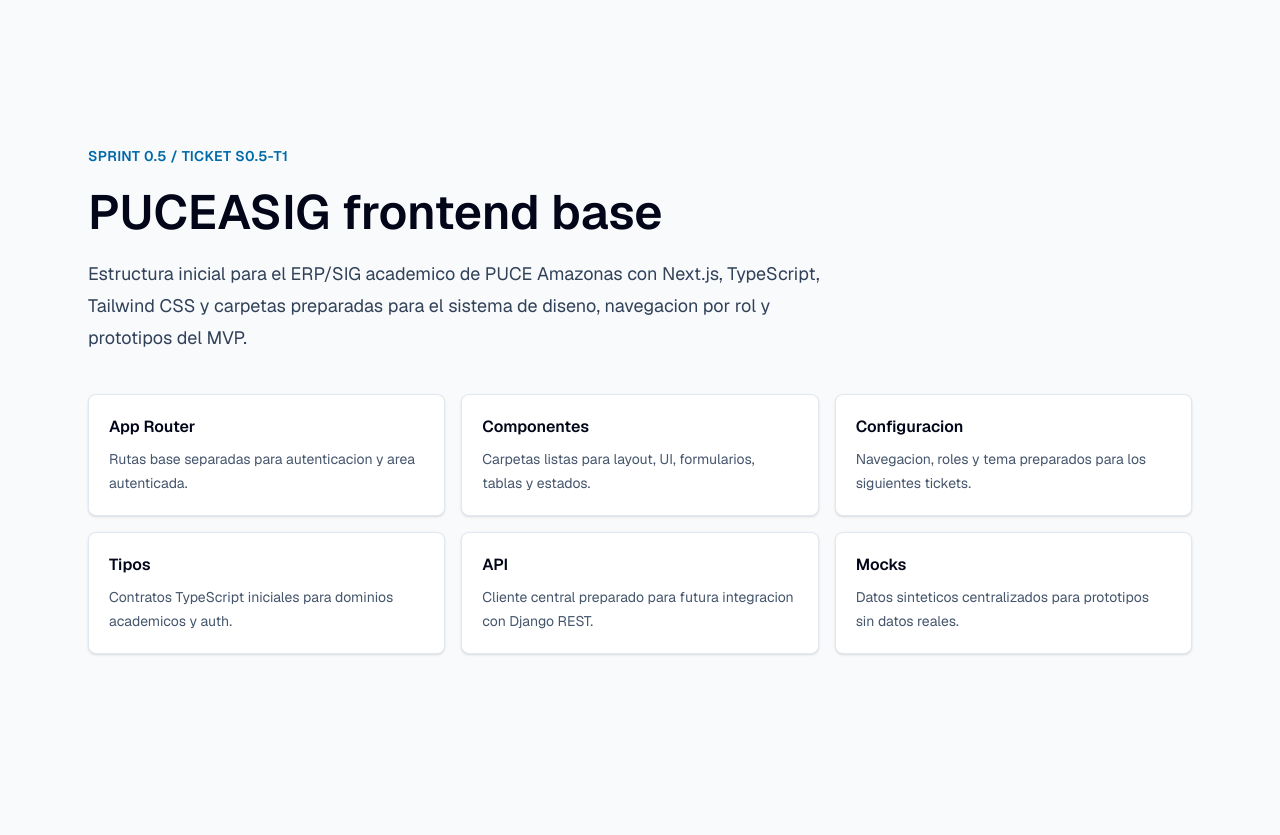
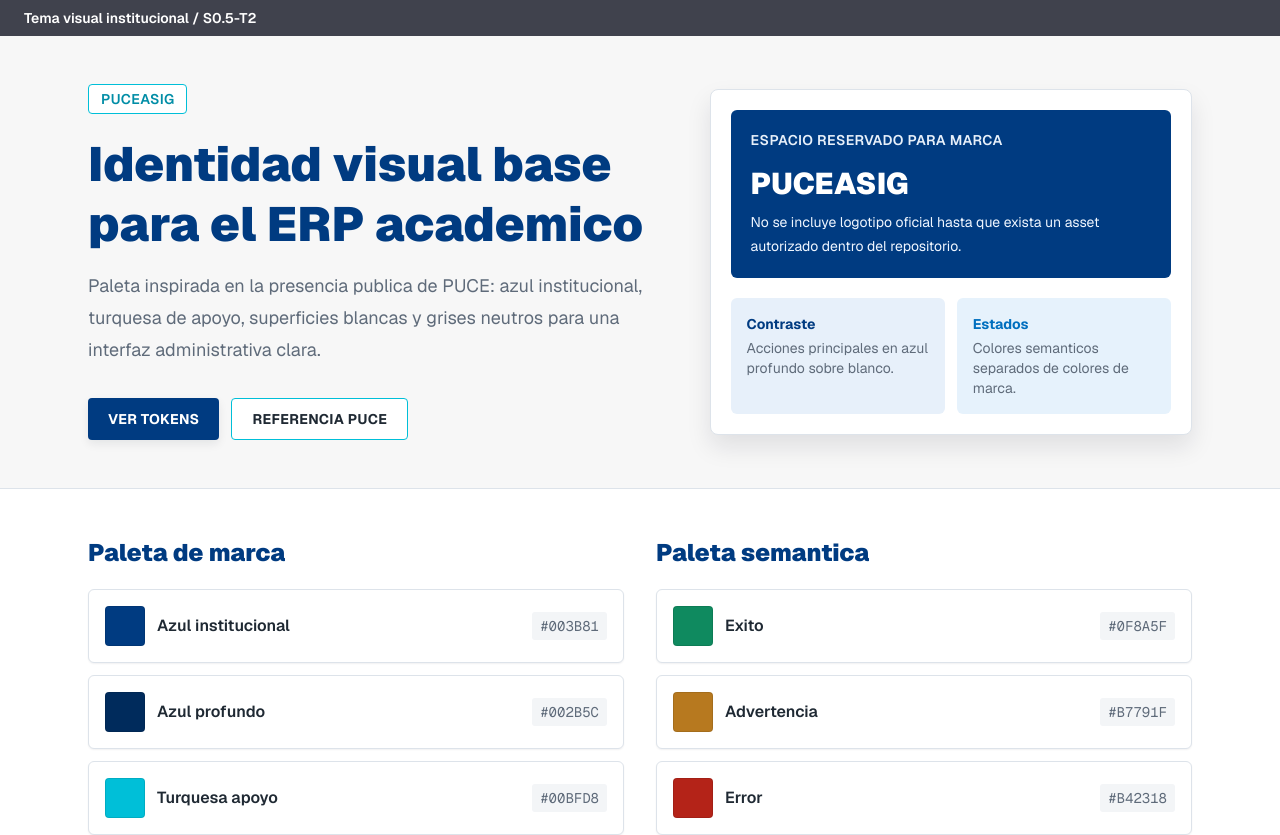
Before and after one commit to Peperus/puceasigcx, a Next.js app in the folder frontend/: page / in a window 1280 px wide. Shown: the top 835 px of the page. Before the commit the page ends 800 px from the top, so only its background shows below. Built offline with nearby package versions, Linux system fonts and the light colour scheme.

Commit message:
feat: define institutional frontend theme

```diff
--- a/frontend/app/globals.css
+++ b/frontend/app/globals.css
@@ -1,23 +1,114 @@
 @import "tailwindcss";
 
 :root {
-  --background: #f8fafc;
-  --foreground: #0f172a;
+  --color-brand-primary: #003b81;
+  --color-brand-primary-dark: #002b5c;
+  --color-brand-primary-soft: #e7f0fa;
+  --color-brand-secondary: #00bfd8;
+  --color-brand-secondary-dark: #008da6;
+  --color-brand-sky: #00a0dd;
+  --color-brand-topbar: #40424d;
+
+  --color-neutral-white: #ffffff;
+  --color-neutral-background: #f7f7f7;
+  --color-neutral-surface: #ffffff;
+  --color-neutral-surface-muted: #f3f5f7;
+  --color-neutral-border: #dde3ea;
+  --color-neutral-text: #1f2933;
+  --color-neutral-text-muted: #5f6b7a;
+  --color-neutral-text-subtle: #7b8794;
+
+  --color-semantic-success: #0f8a5f;
+  --color-semantic-success-soft: #e7f6ef;
+  --color-semantic-warning: #b7791f;
+  --color-semantic-warning-soft: #fff5da;
+  --color-semantic-danger: #b42318;
+  --color-semantic-danger-soft: #fdecec;
+  --color-semantic-info: #006fbf;
+  --color-semantic-info-soft: #e6f2fc;
+
+  --radius-xs: 3px;
+  --radius-sm: 4px;
+  --radius-md: 6px;
+  --radius-lg: 8px;
+
+  --shadow-xs: 0 1px 2px rgb(15 23 42 / 0.06);
+  --shadow-sm: 0 4px 10px rgb(15 23 42 / 0.08);
+  --shadow-md: 0 12px 24px rgb(15 23 42 / 0.1);
+  --shadow-focus: 0 0 0 3px rgb(0 191 216 / 0.28);
+
+  --size-input-height: 42px;
+  --size-button-height: 42px;
+  --size-sidebar-width: 280px;
+  --size-header-height: 64px;
+
+  --background: var(--color-neutral-background);
+  --foreground: var(--color-neutral-text);
 }
 
 @theme inline {
   --color-background: var(--background);
   --color-foreground: var(--foreground);
+  --color-puce-blue: var(--color-brand-primary);
+  --color-puce-blue-dark: var(--color-brand-primary-dark);
+  --color-puce-blue-soft: var(--color-brand-primary-soft);
+  --color-puce-turquoise: var(--color-brand-secondary);
+  --color-puce-turquoise-dark: var(--color-brand-secondary-dark);
+  --color-puce-sky: var(--color-brand-sky);
+  --color-puce-topbar: var(--color-brand-topbar);
+  --color-ui-background: var(--color-neutral-background);
+  --color-ui-white: var(--color-neutral-white);
+  --color-ui-surface: var(--color-neutral-surface);
+  --color-ui-surface-muted: var(--color-neutral-surface-muted);
+  --color-ui-border: var(--color-neutral-border);
+  --color-ui-text: var(--color-neutral-text);
+  --color-ui-text-muted: var(--color-neutral-text-muted);
+  --color-ui-text-subtle: var(--color-neutral-text-subtle);
+  --color-status-success: var(--color-semantic-success);
+  --color-status-success-soft: var(--color-semantic-success-soft);
+  --color-status-warning: var(--color-semantic-warning);
+  --color-status-warning-soft: var(--color-semantic-warning-soft);
+  --color-status-danger: var(--color-semantic-danger);
+  --color-status-danger-soft: var(--color-semantic-danger-soft);
+  --color-status-info: var(--color-semantic-info);
+  --color-status-info-soft: var(--color-semantic-info-soft);
+  --radius-puce-sm: var(--radius-sm);
+  --radius-puce-md: var(--radius-md);
+  --radius-puce-lg: var(--radius-lg);
+  --shadow-puce-xs: var(--shadow-xs);
+  --shadow-puce-sm: var(--shadow-sm);
+  --shadow-puce-md: var(--shadow-md);
   --font-sans: var(--font-geist-sans);
   --font-mono: var(--font-geist-mono);
+}
+
+* {
+  box-sizing: border-box;
+}
+
+html {
+  background: var(--background);
 }
 
 body {
   background: var(--background);
   color: var(--foreground);
-  font-family: var(--font-geist-sans), Arial, Helvetica, sans-serif;
+  font-family: var(--font-geist-sans), "Open Sans", Arial, Helvetica, sans-serif;
+  min-height: 100vh;
 }
 
-* {
-  box-sizing: border-box;
+::selection {
+  background: var(--color-brand-primary-soft);
+  color: var(--color-brand-primary-dark);
 }
+
+:focus-visible {
+  box-shadow: var(--shadow-focus);
+  outline: 2px solid transparent;
+  outline-offset: 2px;
+}
+
+a {
+  color: inherit;
+  text-decoration: none;
+}
--- a/frontend/app/page.tsx
+++ b/frontend/app/page.tsx
@@ -1,38 +1,165 @@
-import { frontendModules } from "@/lib/mock-data";
+import { themeConfig } from "@/config/theme";
+
+const brandSwatches = [
+  ["Azul institucional", themeConfig.colors.brand.primary],
+  ["Azul profundo", themeConfig.colors.brand.primaryDark],
+  ["Turquesa apoyo", themeConfig.colors.brand.secondary],
+  ["Celeste enlace", themeConfig.colors.brand.sky],
+  ["Barra superior", themeConfig.colors.brand.topbar],
+] as const;
+
+const semanticSwatches = [
+  ["Exito", themeConfig.colors.semantic.success],
+  ["Advertencia", themeConfig.colors.semantic.warning],
+  ["Error", themeConfig.colors.semantic.danger],
+  ["Informacion", themeConfig.colors.semantic.info],
+] as const;
 
 export default function Home() {
   return (
-    <main className="min-h-screen bg-slate-50 text-slate-950">
-      <section className="mx-auto flex min-h-screen w-full max-w-6xl flex-col justify-center px-6 py-12">
-        <p className="text-sm font-semibold uppercase tracking-wide text-sky-700">
-          Sprint 0.5 / Ticket S0.5-T1
-        </p>
-        <div className="mt-4 max-w-3xl">
-          <h1 className="text-4xl font-semibold leading-tight sm:text-5xl">
-            PUCEASIG frontend base
-          </h1>
-          <p className="mt-4 text-lg leading-8 text-slate-700">
-            Estructura inicial para el ERP/SIG academico de PUCE Amazonas con
-            Next.js, TypeScript, Tailwind CSS y carpetas preparadas para el
-            sistema de diseno, navegacion por rol y prototipos del MVP.
-          </p>
+    <main className="min-h-screen bg-ui-background text-ui-text">
+      <div
+        className="bg-puce-topbar px-6 py-2 text-sm font-semibold"
+        style={{ color: themeConfig.colors.neutral.white }}
+      >
+        Tema visual institucional / S0.5-T2
+      </div>
+
+      <section className="mx-auto w-full max-w-6xl px-6 py-12">
+        <div className="grid gap-8 lg:grid-cols-[1.1fr_0.9fr] lg:items-center">
+          <div>
+            <div className="inline-flex rounded-puce-sm border border-puce-turquoise bg-white px-3 py-1 text-sm font-semibold uppercase tracking-wide text-puce-turquoise-dark">
+              PUCEASIG
+            </div>
+            <h1 className="mt-5 max-w-3xl text-4xl font-black leading-tight text-puce-blue sm:text-5xl">
+              Identidad visual base para el ERP academico
+            </h1>
+            <p className="mt-4 max-w-2xl text-lg leading-8 text-ui-text-muted">
+              Paleta inspirada en la presencia publica de PUCE: azul
+              institucional, turquesa de apoyo, superficies blancas y grises
+              neutros para una interfaz administrativa clara.
+            </p>
+            <div className="mt-8 flex flex-wrap gap-3">
+              <a
+                className="inline-flex h-[42px] items-center rounded-puce-sm bg-puce-blue px-5 text-sm font-bold uppercase tracking-wide shadow-puce-sm"
+                href="#tokens"
+                style={{ color: themeConfig.colors.neutral.white }}
+              >
+                Ver tokens
+              </a>
+              <a
+                className="inline-flex h-[42px] items-center rounded-puce-sm border border-puce-turquoise bg-white px-5 text-sm font-bold uppercase tracking-wide text-puce-turquoise-dark"
+                href="https://www.puce.edu.ec/"
+              >
+                Referencia PUCE
+              </a>
+            </div>
+          </div>
+
+          <div className="rounded-puce-lg border border-ui-border bg-white p-5 shadow-puce-md">
+            <div
+              className="rounded-puce-md bg-puce-blue p-5"
+              style={{ color: themeConfig.colors.neutral.white }}
+            >
+              <p className="text-sm font-semibold uppercase tracking-wide text-puce-blue-soft">
+                Espacio reservado para marca
+              </p>
+              <p className="mt-4 text-3xl font-black">PUCEASIG</p>
+              <p className="mt-2 text-sm leading-6 text-blue-50">
+                No se incluye logotipo oficial hasta que exista un asset
+                autorizado dentro del repositorio.
+              </p>
+            </div>
+            <div className="mt-5 grid gap-3 sm:grid-cols-2">
+              <div className="rounded-puce-md bg-puce-blue-soft p-4">
+                <p className="text-sm font-bold text-puce-blue">
+                  Contraste
+                </p>
+                <p className="mt-1 text-sm text-ui-text-muted">
+                  Acciones principales en azul profundo sobre blanco.
+                </p>
+              </div>
+              <div className="rounded-puce-md bg-status-info-soft p-4">
+                <p className="text-sm font-bold text-status-info">
+                  Estados
+                </p>
+                <p className="mt-1 text-sm text-ui-text-muted">
+                  Colores semanticos separados de colores de marca.
+                </p>
+              </div>
+            </div>
+          </div>
         </div>
-        <div className="mt-10 grid gap-4 sm:grid-cols-2 lg:grid-cols-3">
-          {frontendModules.map((module) => (
-            <article
-              className="rounded-lg border border-slate-200 bg-white p-5 shadow-sm"
-              key={module.name}
-            >
-              <h2 className="text-base font-semibold text-slate-950">
-                {module.name}
-              </h2>
-              <p className="mt-2 text-sm leading-6 text-slate-600">
-                {module.description}
-              </p>
-            </article>
-          ))}
+      </section>
+
+      <section
+        className="border-y border-ui-border bg-white"
+        id="tokens"
+      >
+        <div className="mx-auto grid w-full max-w-6xl gap-8 px-6 py-12 lg:grid-cols-2">
+          <TokenGroup items={brandSwatches} title="Paleta de marca" />
+          <TokenGroup items={semanticSwatches} title="Paleta semantica" />
+        </div>
+      </section>
+
+      <section className="mx-auto w-full max-w-6xl px-6 py-12">
+        <h2 className="text-2xl font-black text-puce-blue">
+          Escala de interfaz
+        </h2>
+        <div className="mt-6 grid gap-4 md:grid-cols-3">
+          <TokenCard title="Radios" value="3px / 4px / 6px / 8px" />
+          <TokenCard title="Sombras" value="sutiles, para paneles y foco" />
+          <TokenCard title="Controles" value="42px de alto base" />
         </div>
       </section>
     </main>
   );
 }
+
+function TokenGroup({
+  items,
+  title,
+}: {
+  items: readonly (readonly [string, string])[];
+  title: string;
+}) {
+  return (
+    <div>
+      <h2 className="text-2xl font-black text-puce-blue">
+        {title}
+      </h2>
+      <div className="mt-5 grid gap-3">
+        {items.map(([name, value]) => (
+          <div
+            className="flex items-center justify-between rounded-puce-md border border-ui-border bg-ui-surface p-4 shadow-puce-xs"
+            key={name}
+          >
+            <div className="flex items-center gap-3">
+              <span
+                className="h-10 w-10 rounded-puce-sm border border-black/10"
+                style={{ backgroundColor: value }}
+              />
+              <span className="font-semibold">{name}</span>
+            </div>
+            <code className="rounded-[3px] bg-ui-surface-muted px-2 py-1 text-sm text-ui-text-muted">
+              {value}
+            </code>
+          </div>
+        ))}
+      </div>
+    </div>
+  );
+}
+
+function TokenCard({ title, value }: { title: string; value: string }) {
+  return (
+    <article className="rounded-puce-lg border border-ui-border bg-white p-5 shadow-puce-sm">
+      <p className="text-sm font-bold uppercase tracking-wide text-puce-turquoise-dark">
+        {title}
+      </p>
+      <p className="mt-3 text-lg font-semibold text-ui-text">
+        {value}
+      </p>
+    </article>
+  );
+}
--- a/frontend/config/theme.ts
+++ b/frontend/config/theme.ts
@@ -1,6 +1,84 @@
 export const themeConfig = {
-  name: "PUCEASIG base theme",
-  status: "placeholder",
-  note:
-    "Los tokens visuales institucionales se definiran en S0.5-T2 y deben centralizarse aqui.",
+  name: "PUCEASIG institutional theme",
+  source: {
+    label: "PUCE public website",
+    url: "https://www.puce.edu.ec/",
+    reviewedAt: "2026-07-09",
+    notes: [
+      "Blue institutional mark and navigation accents.",
+      "Turquoise support color for highlights and interactive states.",
+      "White content surfaces with soft gray section backgrounds.",
+      "Dark gray utility bar and strong contrast over photography.",
+    ],
+  },
+  colors: {
+    brand: {
+      primary: "#003B81",
+      primaryDark: "#002B5C",
+      primarySoft: "#E7F0FA",
+      secondary: "#00BFD8",
+      secondaryDark: "#008DA6",
+      sky: "#00A0DD",
+      topbar: "#40424D",
+    },
+    neutral: {
+      white: "#FFFFFF",
+      background: "#F7F7F7",
+      surface: "#FFFFFF",
+      surfaceMuted: "#F3F5F7",
+      border: "#DDE3EA",
+      text: "#1F2933",
+      textMuted: "#5F6B7A",
+      textSubtle: "#7B8794",
+    },
+    semantic: {
+      success: "#0F8A5F",
+      successSoft: "#E7F6EF",
+      warning: "#B7791F",
+      warningSoft: "#FFF5DA",
+      danger: "#B42318",
+      dangerSoft: "#FDECEC",
+      info: "#006FBF",
+      infoSoft: "#E6F2FC",
+    },
+  },
+  typography: {
+    heading:
+      'var(--font-geist-sans), "Open Sans", Arial, Helvetica, sans-serif',
+    body: 'var(--font-geist-sans), "Open Sans", Arial, Helvetica, sans-serif',
+    mono: "var(--font-geist-mono), Consolas, monospace",
+    weights: {
+      regular: 400,
+      medium: 500,
+      semibold: 600,
+      bold: 700,
+      black: 900,
+    },
+  },
+  radius: {
+    xs: "3px",
+    sm: "4px",
+    md: "6px",
+    lg: "8px",
+  },
+  shadows: {
+    xs: "0 1px 2px rgb(15 23 42 / 0.06)",
+    sm: "0 4px 10px rgb(15 23 42 / 0.08)",
+    md: "0 12px 24px rgb(15 23 42 / 0.10)",
+    focus: "0 0 0 3px rgb(0 191 216 / 0.28)",
+  },
+  spacing: {
+    pageX: "24px",
+    sectionY: "32px",
+    cardPadding: "20px",
+    fieldGap: "12px",
+  },
+  sizing: {
+    inputHeight: "42px",
+    buttonHeight: "42px",
+    sidebarWidth: "280px",
+    headerHeight: "64px",
+  },
 } as const;
+
+export type ThemeConfig = typeof themeConfig;
```
Also changed, not shown: 3 other files (tests, documents, lock files or other folders).
